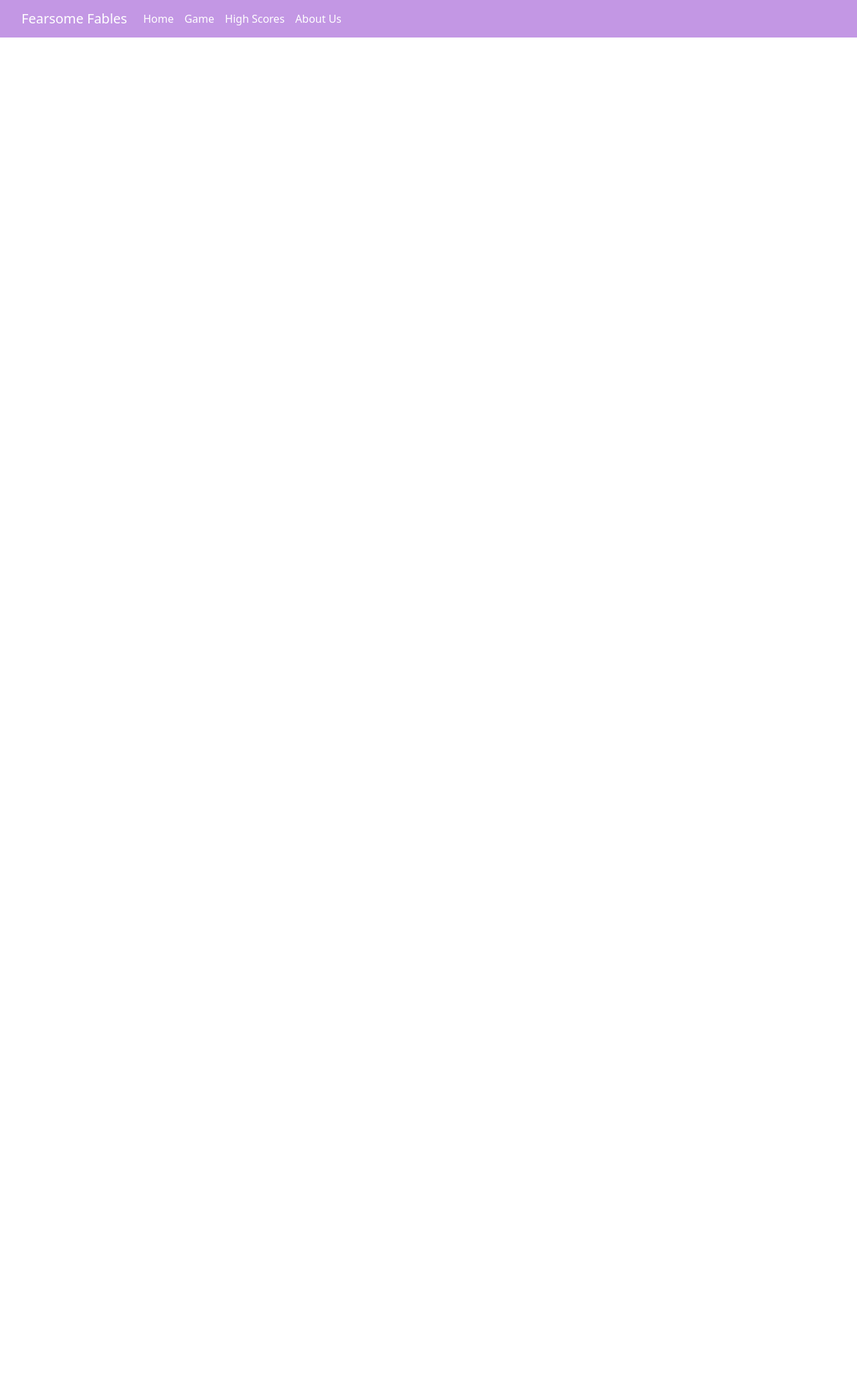
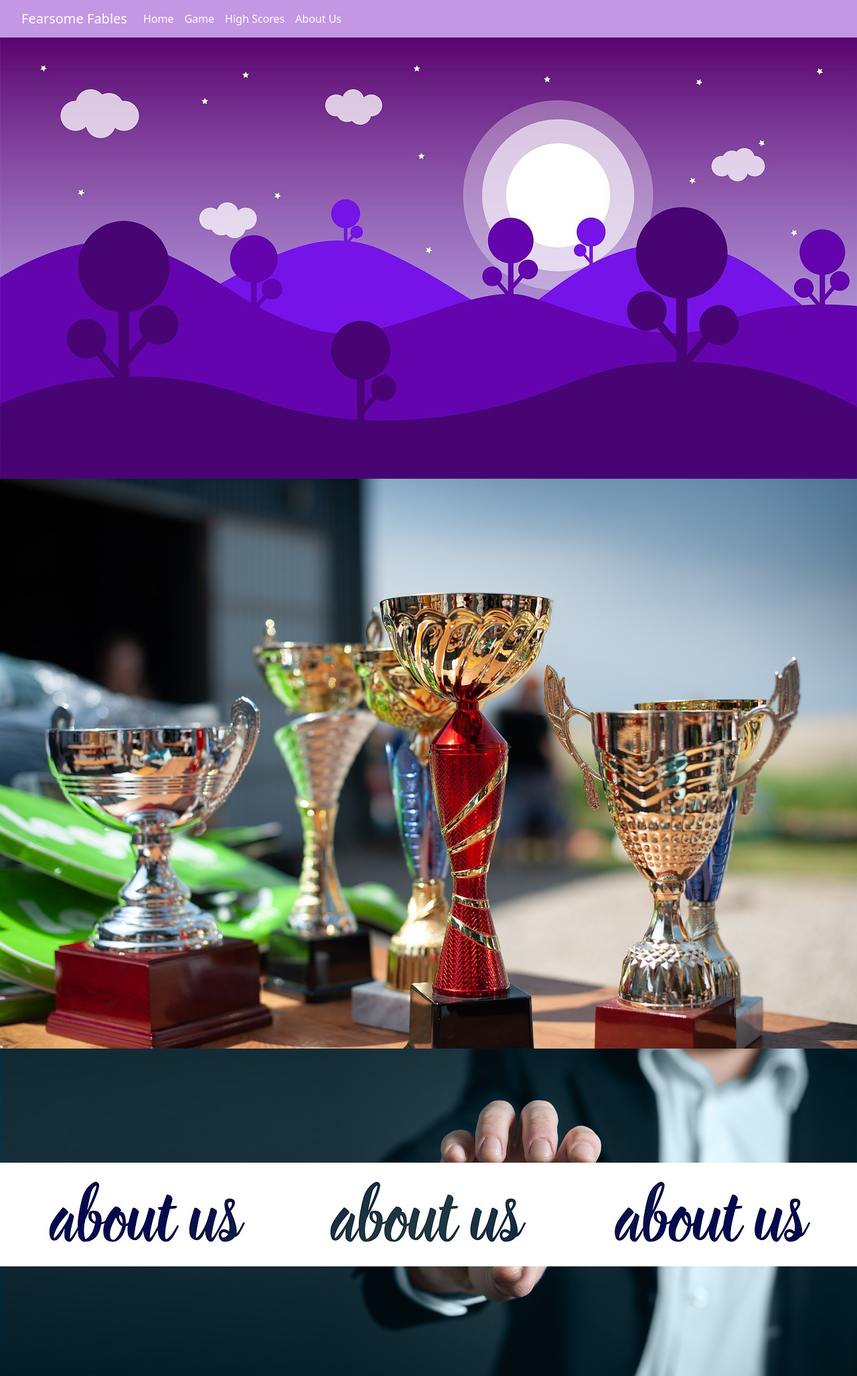
Before and after one commit to Arahndir27/Fearsome-Fables, a plain HTML site: page index.html in a window 1280 px wide. Shown: the whole page at 67% size. Before the commit the page ends 800 px from the top, so only its background shows below. Drawn offline with nearby package versions, Linux system fonts and the light colour scheme.

Commit message:
Downloaded some photos and added them to home page

```diff
--- a/css/styles.css
+++ b/css/styles.css
@@ -23,3 +23,8 @@ body {
 .navbar-brand {
     padding-left: 1em;
 }
+
+.img {
+    width: 100%;
+    display: block;
+}
--- a/index.html
+++ b/index.html
@@ -35,6 +35,17 @@
           </nav>
     </header>
 
+    <div class="main-page">
+        <div class="main-page-item">
+            <img src="/images/purpleGameBG.jpg"/>
+        </div>
+        <div class="main-page-item">
+            <img src="/images/trophies.jpg"/>
+        </div>
+        <div class="main-page-item">
+            <img src="/images/aboutUs.jpg"/>
+        </div>
+    </div>
 
 
     <script src="https://cdn.jsdelivr.net/npm/bootstrap@5.0.0-beta1/dist/js/bootstrap.bundle.min.js" integrity="sha384-ygbV9kiqUc6oa4msXn9868pTtWMgiQaeYH7/t7LECLbyPA2x65Kgf80OJFdroafW" crossorigin="anonymous"></script>
```
Also changed, not shown: images/aboutUs.jpg (added), images/gameController.png (added), images/gameControllerWithBG.png (added), images/purpleGameBG.jpg (added), images/reachingForTrophy.png (added), images/trophies.jpg (added), images/winner.png (added).
